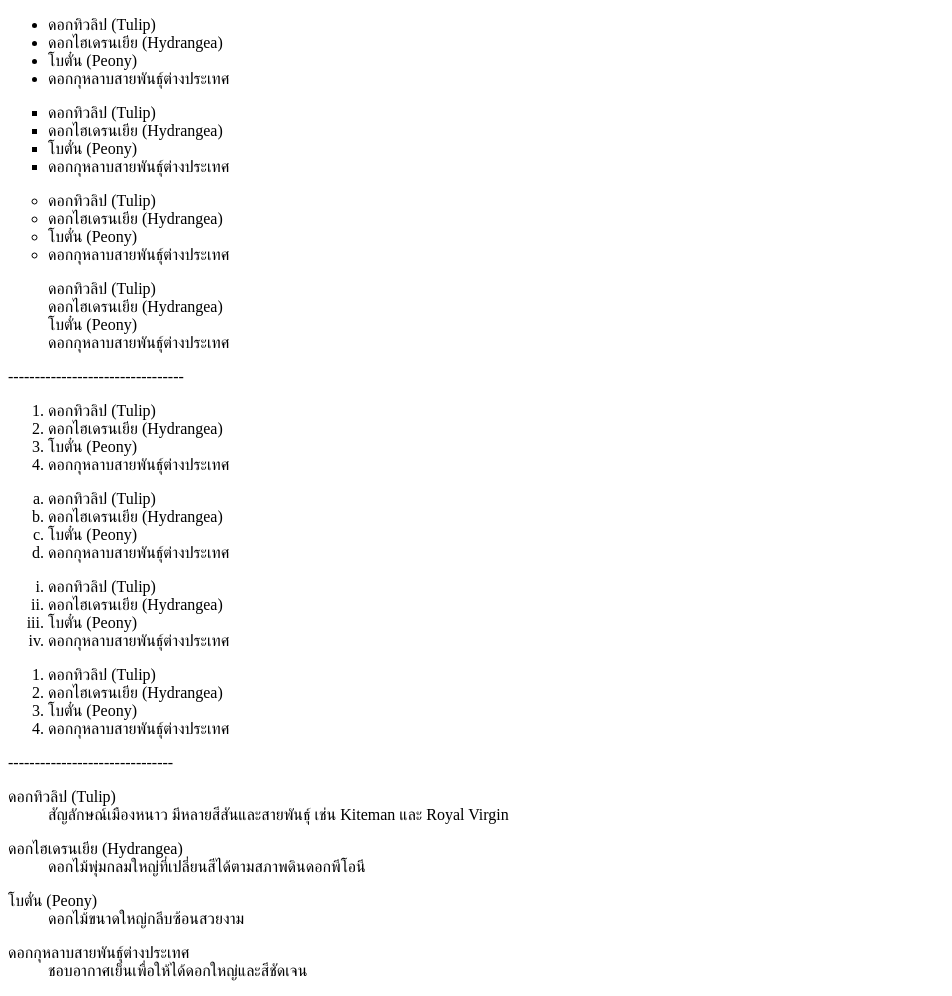
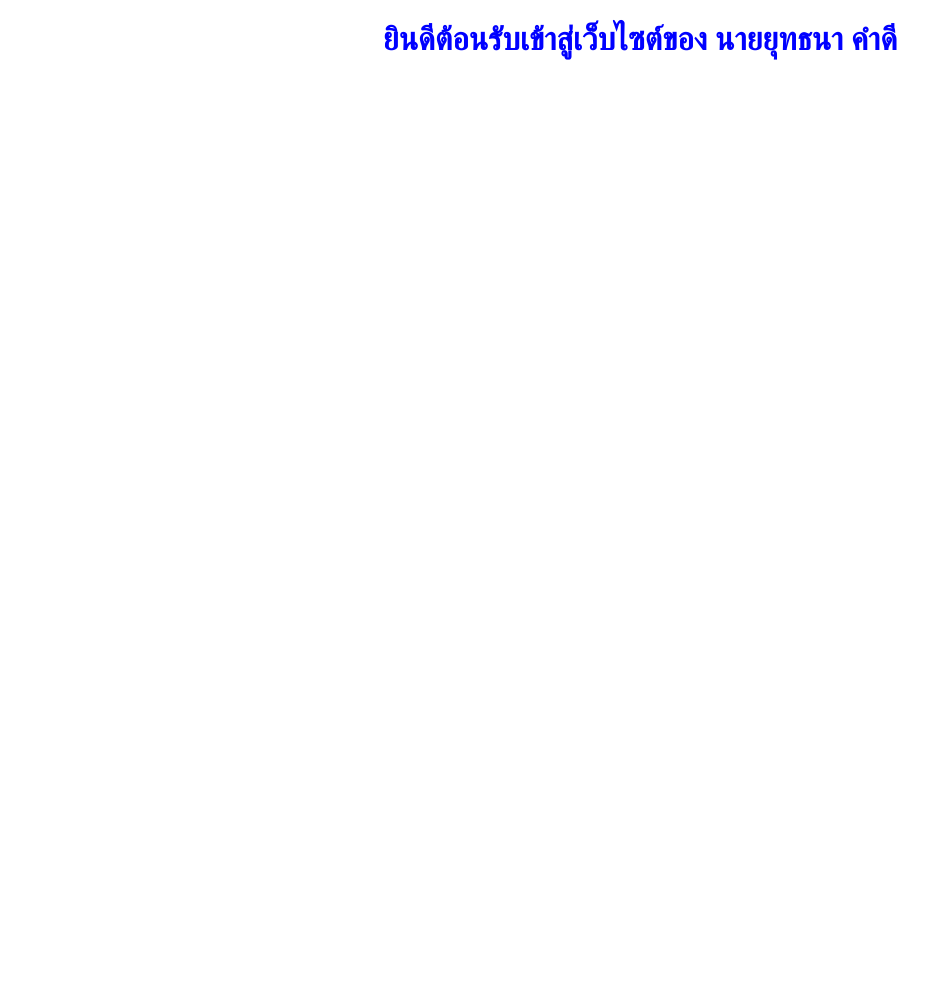
Before and after one commit to sunxy52/yutthana, a plain HTML site: page index.html in a window 1280 px wide. Shown: the whole page, without its empty margins (0-952 px from the left). After the commit the page ends 800 px from the top, so only its background shows below. Drawn offline with Linux system fonts and the light colour scheme.

Commit message:
Revise index.html with new content and structure
Updated the HTML structure and content, including a welcome message and styling.

```diff
--- a/index.html
+++ b/index.html
@@ -1,94 +1,11 @@
 <!DOCTYPE html>
 <html lang="th">
 <head>
-<title>work04 html lists</title>
+<title>ยินดีต้อนรับ</title>
 <meta charset="utf-8">
 </head>
-<body>
-<!--
-ดอกทิวลิป (Tulip): สัญลักษณ์เมืองหนาว มีหลายสีสันและสายพันธุ์ เช่น Kiteman และ Royal Virgin
-ดอกไฮเดรนเยีย (Hydrangea): ดอกไม้พุ่มกลมใหญ่ที่เปลี่ยนสีได้ตามสภาพดินดอกพีโอนี หรือ โบตั๋น (Peony): ดอกไม้ขนาดใหญ่กลีบซ้อนสวยงาม
-ดอกกุหลาบสายพันธุ์ต่างประเทศ: ชอบอากาศเย็นเพื่อให้ได้ดอกใหญ่และสีชัดเจน
--->
-
-<ul>
-<li>ดอกทิวลิป (Tulip)</li>
-<li>ดอกไฮเดรนเยีย (Hydrangea)</li>
-<li>โบตั๋น (Peony)</li>
-<li>ดอกกุหลาบสายพันธุ์ต่างประเทศ</li>
-</ul>
-
-<ul type="square">
-<li>ดอกทิวลิป (Tulip)</li>
-<li>ดอกไฮเดรนเยีย (Hydrangea)</li>
-<li>โบตั๋น (Peony)</li>
-<li>ดอกกุหลาบสายพันธุ์ต่างประเทศ</li>
-</ul>
-
-<ul type="circle">
-<li>ดอกทิวลิป (Tulip)</li>
-<li>ดอกไฮเดรนเยีย (Hydrangea)</li>
-<li>โบตั๋น (Peony)</li>
-<li>ดอกกุหลาบสายพันธุ์ต่างประเทศ</li>
-</ul>
-
-<ul type="none">
-<li>ดอกทิวลิป (Tulip)</li>
-<li>ดอกไฮเดรนเยีย (Hydrangea)</li>
-<li>โบตั๋น (Peony)</li>
-<li>ดอกกุหลาบสายพันธุ์ต่างประเทศ</li>
-</ul>
----------------------------------
-
-<ol>
-<li>ดอกทิวลิป (Tulip)</li>
-<li>ดอกไฮเดรนเยีย (Hydrangea)</li>
-<li>โบตั๋น (Peony)</li>
-<li>ดอกกุหลาบสายพันธุ์ต่างประเทศ</li>
-</ol>
-
-<ol type="a">
-<li>ดอกทิวลิป (Tulip)</li>
-<li>ดอกไฮเดรนเยีย (Hydrangea)</li>
-<li>โบตั๋น (Peony)</li>
-<li>ดอกกุหลาบสายพันธุ์ต่างประเทศ</li>
-</ol>
-
-
-<ol type="i">
-<li>ดอกทิวลิป (Tulip)</li>
-<li>ดอกไฮเดรนเยีย (Hydrangea)</li>
-<li>โบตั๋น (Peony)</li>
-<li>ดอกกุหลาบสายพันธุ์ต่างประเทศ</li>
-</ol>
-
-<ol strt="5" type="1">
-<li>ดอกทิวลิป (Tulip)</li>
-<li>ดอกไฮเดรนเยีย (Hydrangea)</li>
-<li>โบตั๋น (Peony)</li>
-<li>ดอกกุหลาบสายพันธุ์ต่างประเทศ</li>
-</ol>
--------------------------------
-
-<dl>
-<dt>ดอกทิวลิป (Tulip)</dt>
-<dd>สัญลักษณ์เมืองหนาว มีหลายสีสันและสายพันธุ์ เช่น Kiteman และ Royal Virgin</dd>
-</dl>
-
-<dl>
-<dt>ดอกไฮเดรนเยีย (Hydrangea)</dt>
-<dd>ดอกไม้พุ่มกลมใหญ่ที่เปลี่ยนสีได้ตามสภาพดินดอกพีโอนี</dd>
-</dl>
-
-<dl>
-<dt>โบตั๋น (Peony)</dt>
-<dd>ดอกไม้ขนาดใหญ่กลีบซ้อนสวยงาม</dd>
-</dl>
-
-<dl>
-<dt>ดอกกุหลาบสายพันธุ์ต่างประเทศ</dt>
-<dd>ชอบอากาศเย็นเพื่อให้ได้ดอกใหญ่และสีชัดเจน</dd>
-</dl>
+<body >
+<h1 style="color:blue; font-size: 200%; text-align: center; font-family:Corbel;">ยินดีต้อนรับเข้าสู่เว็บไซต์ของ นายยุทธนา คำดี</h1>
 
 
 </body>
```
